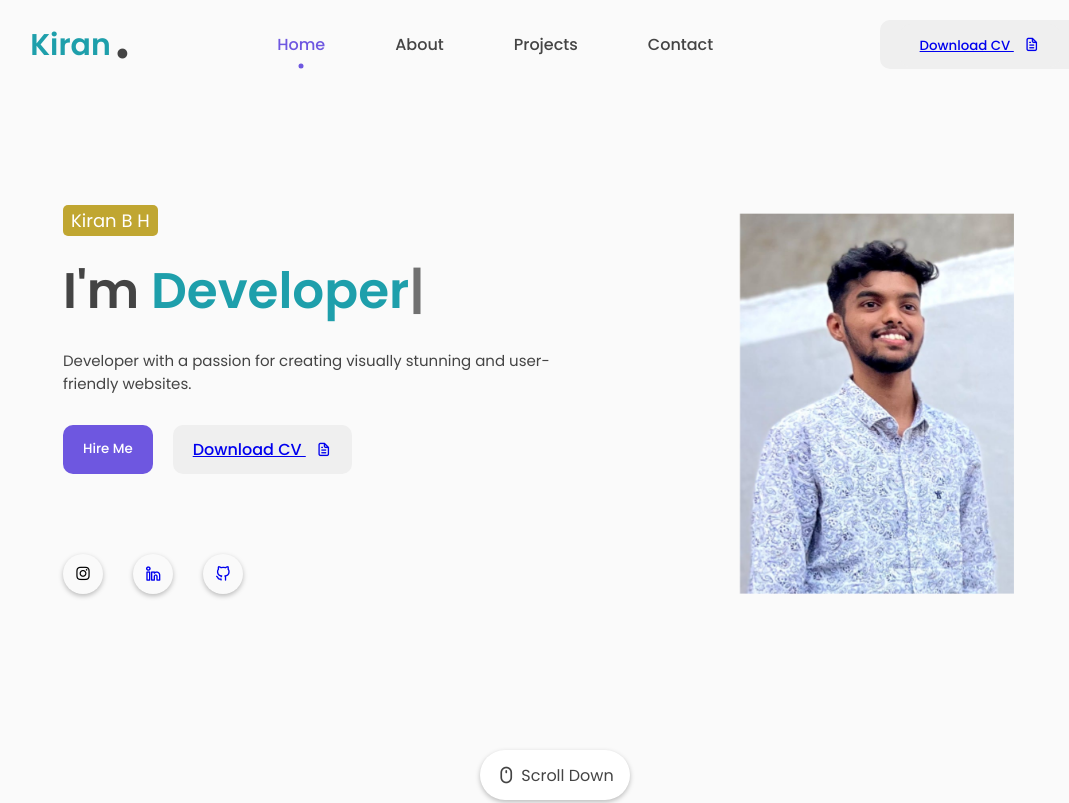
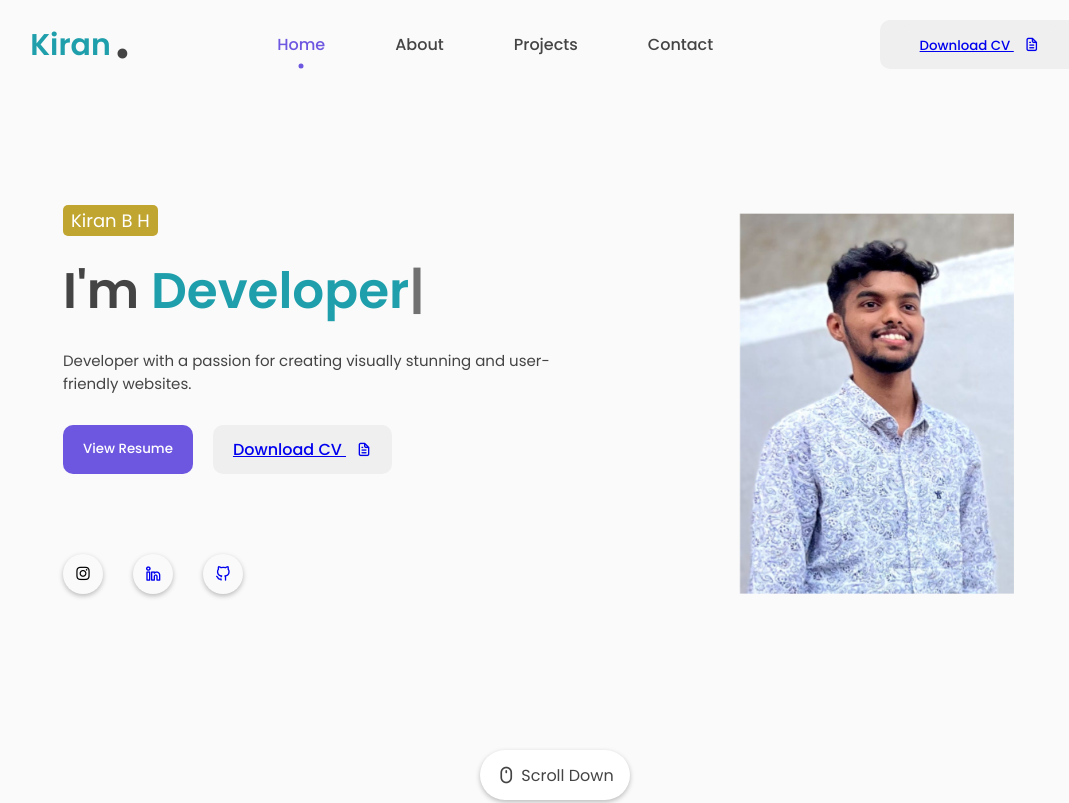
Before and after one commit to kiranHallur/MyPortfolio, a plain HTML site: page index.html in a window 1280 px wide. Shown: the top 803 px of the page, without its empty margins (85-1154 px from the left). Drawn offline with nearby package versions, Linux system fonts and the light colour scheme.

Commit message:
Update index.html

```diff
--- a/index.html
+++ b/index.html
@@ -76,12 +76,19 @@
                             and user-friendly websites.
                         </p>
                     </div>
-                    <div class="featured-text-btn">
+                    <!-- <div class="featured-text-btn">
                         <button class="btn blue-btn">Hire Me</button>
                         <a href="./Kirana's Resume.pdf" download class="btn">
                             Download CV <i class="uil uil-file-alt"></i>
                         </a>
+                    </div> -->
+                    <div class="featured-text-btn">
+                        <button class="btn blue-btn" onclick="viewResume()">View Resume</button>
+                        <a href="./Kirana's Resume.pdf" download class="btn">
+                            Download CV <i class="uil uil-file-alt"></i>
+                        </a>
                     </div>
+
 
                     <div class="social_icons">
                         <div class="icon"><i class="uil uil-instagram"></i></div>
@@ -155,8 +162,6 @@
                             </div>
                             <div class="skills-list">
                                 <span>MySQL</span>
-
-
                             </div>
                         </div>
                     </div>
@@ -221,6 +226,24 @@
                             </div>
                         </div>
                     </div>
+
+                    <!-- <div class="col">
+                        <div class="form-control">
+                            <div class="form-inputs">
+                                <input type="text" id="user_name" class="input-field" placeholder="Name" required>
+                                <input type="email" id="user_email" class="input-field" placeholder="Email" required>
+                            </div>
+                            <div class="text-area">
+                                <textarea id="user_message" placeholder="Message" required></textarea>
+                            </div>
+                            <div class="form-button">
+                                <button class="btn" onclick="sendEmail()">Send <i class="uil uil-message"></i></button>
+                            </div>
+                        </div>
+                    </div> -->
+
+
+
                 </div>
             </section>
 
@@ -274,6 +297,10 @@
 
     <!-- ----- MAIN JS ----- -->
     <script src="./script.js"></script>
+
+    <!-- email -->
+    <script src="https://cdn.emailjs.com/dist/email.min.js"></script>
+
 </body>
 
 </html>
```
